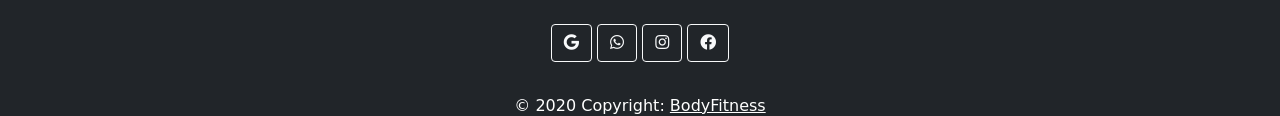
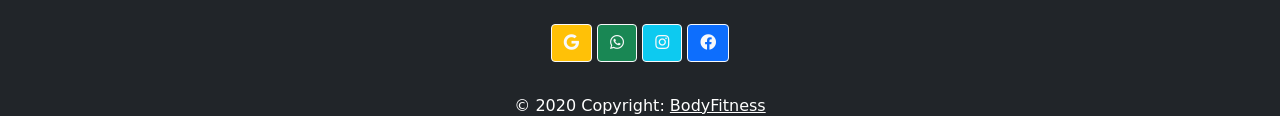
Before and after one commit to Fjoan/FloresBodyFitness, a plain HTML site: page secciones/galeria.html in a window 1280 px wide. Shown: the part 776-892 px from the top of the page. Drawn offline with nearby package versions, Linux system fonts and the light colour scheme; a web font is replaced by a local one.

Commit message:
Añadi colores a los iconos del Footer

```diff
--- a/secciones/galeria.html
+++ b/secciones/galeria.html
@@ -87,17 +87,17 @@
     <footer class="text-center text-white bg-dark">
       <section class=""></section>
       <div class="container p-4 pb-0">
-        <section class="buttons container">
-          <a class="buttons btn btn-outline-light btn-rounded" type="button">
+        <section class="container">
+          <a class="btn btn-outline-light btn-rounded btn-warning" type="button">
             <i class="fab fa-google"></i>
           </a>
-          <a class=" btn btn-outline-light btn-rounded" type="button">
+          <a class=" btn btn-outline-light btn-rounded btn-success" type="button">
             <i class="fab fa-whatsapp"></i>
           </a>
-          <a class=" btn btn-outline-light btn-rounded" type="button">
+          <a class=" btn btn-outline-light btn-rounded btn-info" type="button">
             <i class="fab fa-instagram"></i>
           </a>
-          <a class=" btn btn-outline-light btn-rounded" type="button">
+          <a class=" btn btn-outline-light btn-rounded btn-primary" type="button">
             <i class="fab fa-facebook"></i>
           </a>
           </p>
```
Also changed, not shown: secciones/contacto.html (+4 -4 lines), secciones/informacion.html (+4 -4 lines), secciones/servicios.html (+5 -5 lines), CSS/style.css (line endings or trailing spaces).
